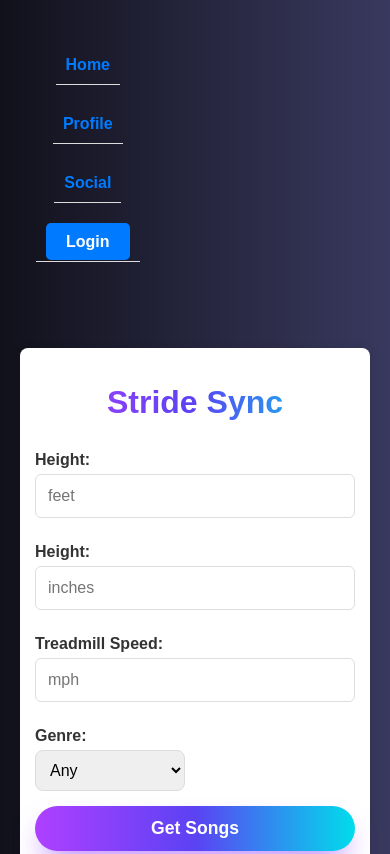
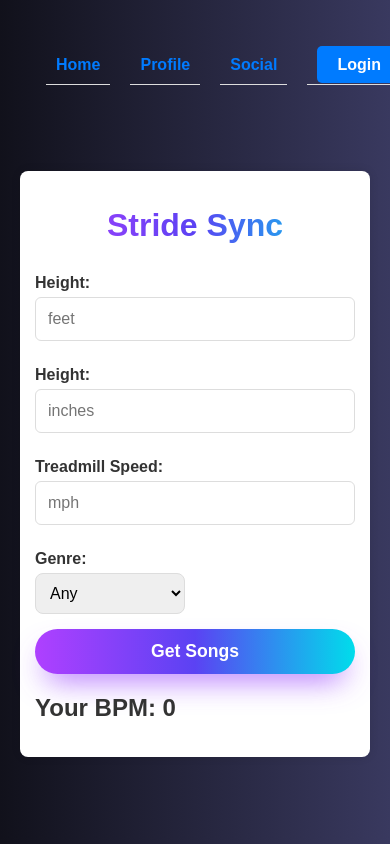
Before and after one commit to AndSam321/StrideSyncHTMLCSSJS, a plain HTML site: page index.html in a window 390 px wide. Shown: the top 854 px of the page. Drawn offline with Linux system fonts and the light colour scheme.

Commit message:
No more vertical navbar

```diff
--- a/styles.css
+++ b/styles.css
@@ -129,13 +129,13 @@ li a:hover {
 
 /* Mobile Responsive */
 @media (max-width: 768px) {
+  /* Removed the rule that sets flex-direction: column */
   .navbar ul {
-    flex-direction: column;
-    align-items: center;
+    justify-content: center;
   }
 
   .navbar ul li {
-    margin: 10px 0;
+    margin: 10px;
   }
 }
 
```
